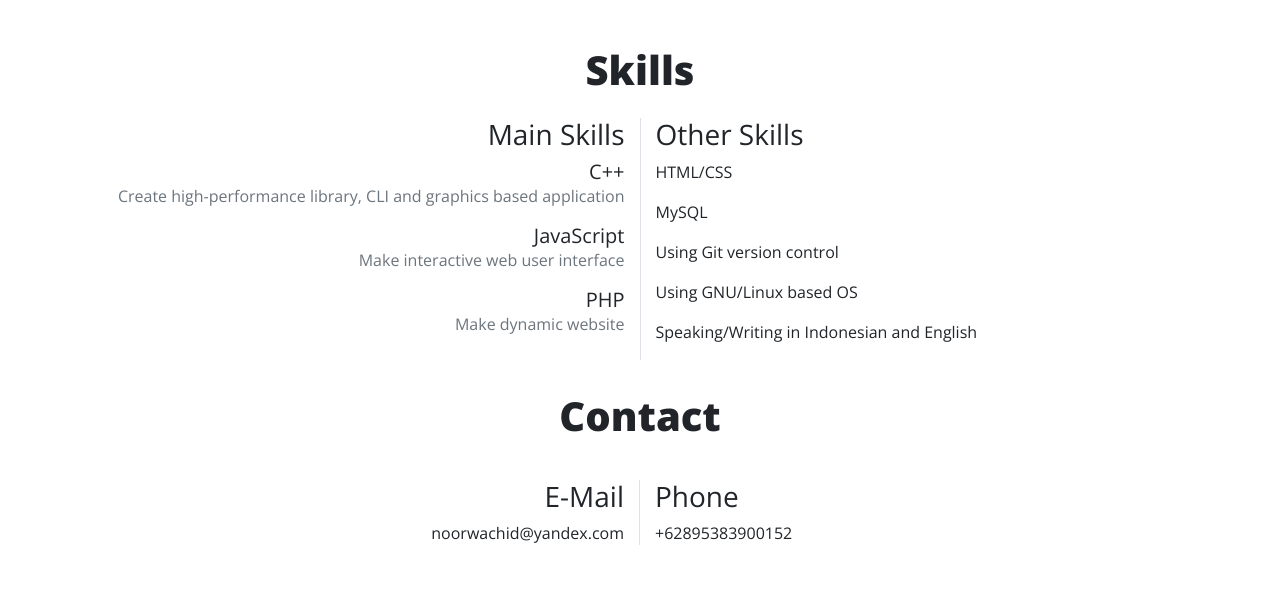
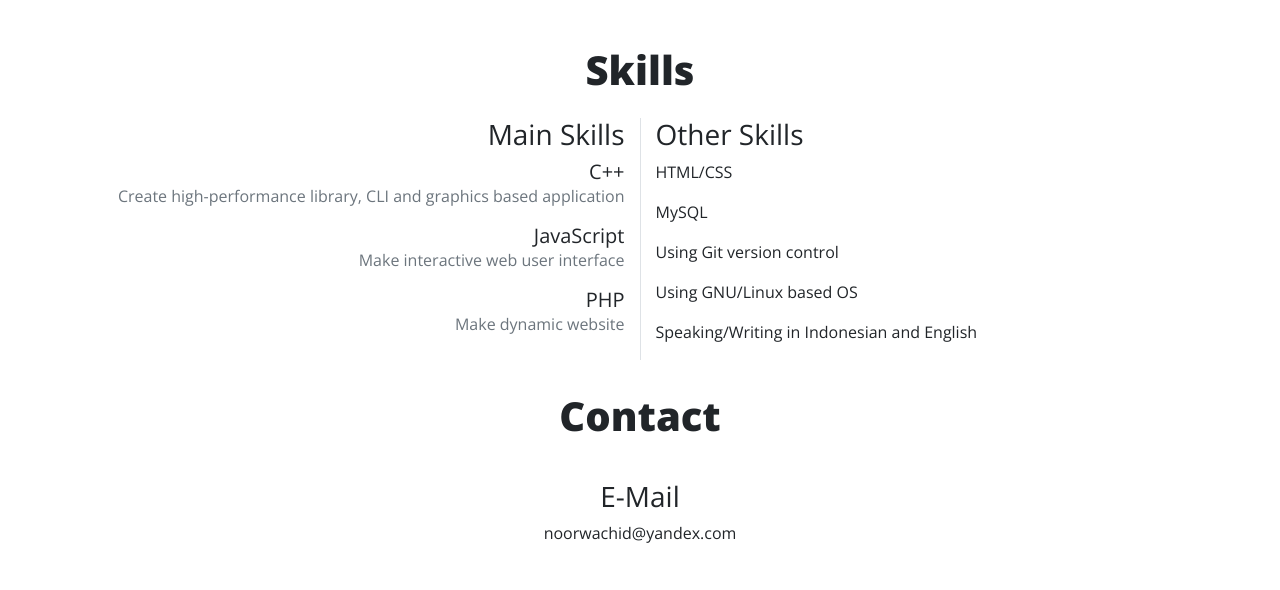
Before and after one commit to NoorWachid/noorwachid.github.io, a plain HTML site: page index.html in a window 1280 px wide. Shown: the part 1798-2388 px from the top of the page. Drawn offline with nearby package versions, Linux system fonts and the light colour scheme.

Commit message:
remove personal info

```diff
--- a/index.html
+++ b/index.html
@@ -21,7 +21,6 @@
                 <span id="lang-id">ID</span>
             </div>
             <div>
-                <a class="mx-1" href="cv.svg" id="ui-cv-url"><span id="ui-cv"></span></a>
                 <a class="mx-1" href="#projects"><span id="ui-projects"></span></a>
                 <a class="mx-1" href="#skills"><span id="ui-skills"></span></a>
                 <a class="mx-1" href="#contact"><span id="ui-contact"></span></a>
@@ -57,15 +56,9 @@
 
     <section id="contact" class="container mb-2">
         <h1 class="name"><span id="ui-contact-h"></span></h1>
-        <div class="row my-md-4">
-            <div class="col-md-6 text-md-right border-right">
-                <h3><span id="ui-email"></span></h3>
-                <a href="mailto://noorwachid@yandex.com"><span id="dev-email"></span></a>
-            </div>
-            <div class="col-md-6 text-md-left" href="">
-                <h3><span id="ui-phone"></span></h3>
-                <a href="tel:+6289383900152"><span id="dev-phone"></span></a>
-            </div>
+        <div class="my-md-4 text-center">
+            <h3><span id="ui-email"></span></h3>
+            <a href="mailto://noorwachid@yandex.com"><span id="dev-email"></span></a>
         </div>
 
         <div class="social text-center my-5">
--- a/src/dataId.js
+++ b/src/dataId.js
@@ -2,8 +2,6 @@
     type: 'ID',
 
     ui: {
-        cv: "CV",
-        cvUrl: "cv_BahasaIndonesia.svg",
         projects: "Proyek",
         skills: "Kemampuan",
         mainSkills: "Kemampuan Utama",
--- a/src/main.js
+++ b/src/main.js
@@ -118,8 +118,6 @@
     $("#dev-description").text(data.dev.description);
     $("#dev-email").text(data.dev.email);
     $("#dev-phone").text(data.dev.phone);
-    $("#ui-cv").text(data.ui.cv);
-    $("#ui-cv-url").attr("href", data.ui.cvUrl);
     $("#ui-projects-h").text(data.ui.projects);
     $("#ui-projects").text(data.ui.projects);
     $("#ui-skills-h").text(data.ui.skills);
```
Also changed, not shown: cv.svg (deleted).
